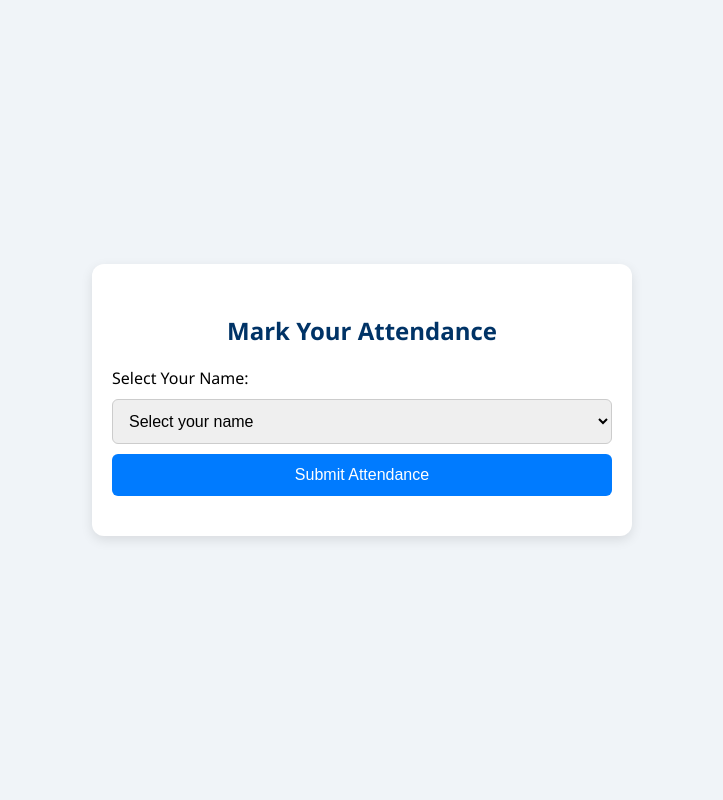
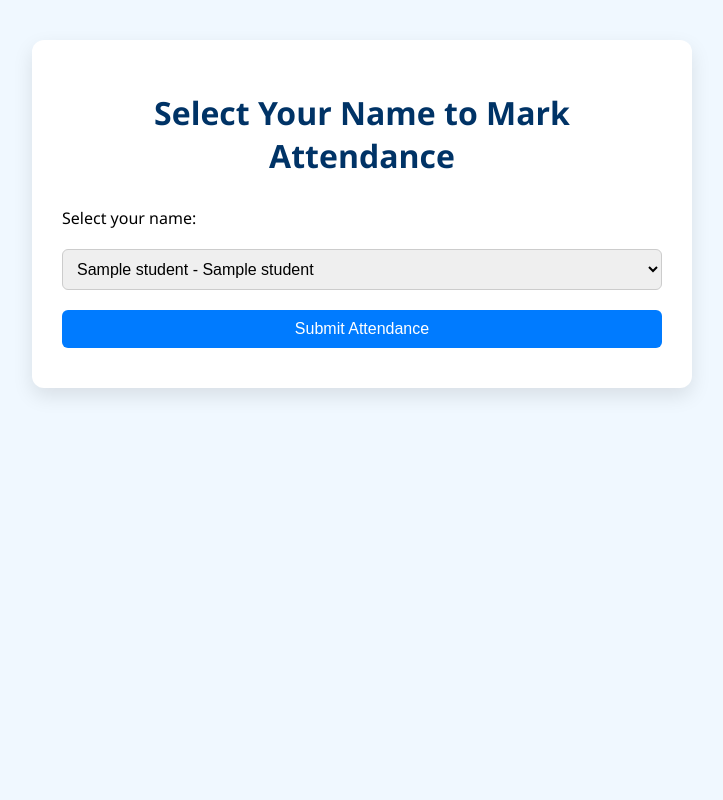
Before and after one commit to SaurabhExpertInnovator/Smart-Attendance-Management-System, a Flask app: template templates/student_list.html in a window 1280 px wide. Shown: the whole page, without its empty margins (278-1001 px from the left). Run offline with Flask 2, Linux system fonts and the light colour scheme; the template is opened without the code that fills it: most values are stand-ins (such as "Sample title", 1, 10 or a date in 2020).

Commit message:
Update student_list.html

```diff
--- a/templates/student_list.html
+++ b/templates/student_list.html
@@ -1,42 +1,43 @@
 <!DOCTYPE html>
 <html lang="en">
 <head>
-  <meta charset="UTF-8">
+  <meta charset="UTF-8" />
   <title>Mark Attendance</title>
-  <meta name="viewport" content="width=device-width, initial-scale=1.0">
   <style>
     body {
-      background-color: #f0f4f8;
+      background-color: #f0f8ff;
       font-family: 'Segoe UI', Tahoma, Geneva, Verdana, sans-serif;
       margin: 0;
       padding: 0;
       display: flex;
-      flex-direction: column;
-      align-items: center;
       justify-content: center;
+      align-items: flex-start;
       min-height: 100vh;
     }
     .container {
-      background: #fff;
-      padding: 30px 20px;
+      background: #ffffff;
+      margin-top: 40px;
+      padding: 30px;
       border-radius: 12px;
-      box-shadow: 0 4px 12px rgba(0, 0, 0, 0.1);
+      box-shadow: 0 8px 20px rgba(0, 0, 0, 0.1);
       width: 90%;
-      max-width: 500px;
+      max-width: 600px;
     }
-    h2 {
+    h1 {
       color: #003366;
       text-align: center;
       margin-bottom: 20px;
     }
+    form {
+      display: flex;
+      flex-direction: column;
+    }
     label, select, button {
-      width: 100%;
-      display: block;
       margin: 10px 0;
+      font-size: 16px;
     }
     select, button {
-      padding: 12px;
-      font-size: 16px;
+      padding: 10px;
       border-radius: 6px;
       border: 1px solid #ccc;
     }
@@ -50,70 +51,66 @@
       background-color: #0056b3;
     }
     .note {
-      color: #cc0000;
+      color: #e60000;
       font-size: 14px;
       text-align: center;
-      margin-top: 10px;
     }
   </style>
 </head>
 <body>
   <div class="container">
-    <h2>Mark Your Attendance</h2>
-    <form action="/mark" method="post" onsubmit="return validateForm();">
+    <h1>Select Your Name to Mark Attendance</h1>
+    <form id="attendanceForm" method="post" action="/mark" onsubmit="return attachLocation();">
       <input type="hidden" name="session_id" value="{{ session_id }}" />
+      <input type="hidden" name="latitude" id="latitude" />
+      <input type="hidden" name="longitude" id="longitude" />
+      <input type="hidden" name="device_id" id="device_id" />
 
-      <label for="roll_number">Select Your Name:</label>
-      <select name="roll_number" id="roll_number" required>
-        <option value="" disabled selected>Select your name</option>
+      <label for="roll_number">Select your name:</label>
+      <select name="roll_number" required>
         {% for student in students %}
           <option value="{{ student[roll_col] }}">{{ student[roll_col] }} - {{ student[name_col] }}</option>
         {% endfor %}
       </select>
 
-      <input type="hidden" id="latitude" name="latitude" />
-      <input type="hidden" id="longitude" name="longitude" />
-
       <button type="submit">Submit Attendance</button>
-      <div id="location-status" class="note"></div>
+      <div class="note" id="status"></div>
     </form>
   </div>
 
   <script>
-    const latitudeInput = document.getElementById('latitude');
-    const longitudeInput = document.getElementById('longitude');
-    const locationStatus = document.getElementById('location-status');
+    function generateDeviceID() {
+      const fingerprint = navigator.userAgent + screen.width + screen.height;
+      return btoa(fingerprint).substring(0, 32);
+    }
 
-    function validateForm() {
-      if (!latitudeInput.value || !longitudeInput.value) {
-        alert('Please allow location access before submitting.');
+    function attachLocation() {
+      const latInput = document.getElementById('latitude');
+      const lonInput = document.getElementById('longitude');
+      const deviceInput = document.getElementById('device_id');
+      const status = document.getElementById('status');
+
+      deviceInput.value = generateDeviceID();
+
+      if (!navigator.geolocation) {
+        status.textContent = "Geolocation is not supported by your browser.";
         return false;
       }
-      return true;
-    }
 
-    function setLocationStatus(msg, isError = false) {
-      locationStatus.textContent = msg;
-      locationStatus.style.color = isError ? '#cc0000' : '#007b00';
-    }
-
-    window.onload = () => {
-      if (navigator.geolocation) {
       navigator.geolocation.getCurrentPosition(
         (position) => {
-            latitudeInput.value = position.coords.latitude.toFixed(6);
-            longitudeInput.value = position.coords.longitude.toFixed(6);
-            setLocationStatus('Location detected.');
+          latInput.value = position.coords.latitude.toFixed(6);
+          lonInput.value = position.coords.longitude.toFixed(6);
+          document.getElementById('attendanceForm').submit();
         },
-          (error) => {
-            setLocationStatus('Location access denied or unavailable.', true);
+        () => {
+          status.textContent = "Location access denied. Cannot mark attendance.";
         },
         { timeout: 10000 }
       );
-      } else {
-        setLocationStatus('Geolocation is not supported by your browser.', true);
+
+      return false; // Prevent default submit to wait for geolocation
     }
-    };
   </script>
 </body>
 </html>
```
Lines whose indentation alone changed are shown as unchanged.
